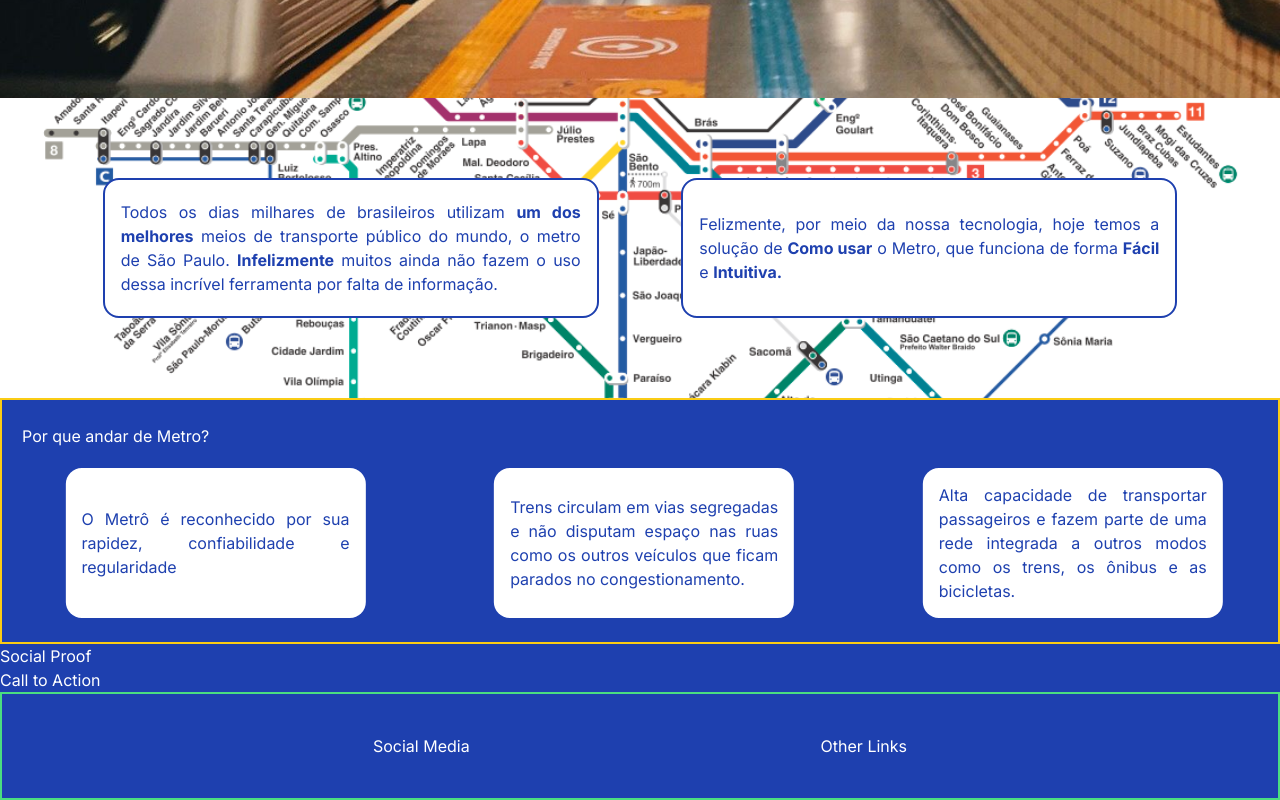
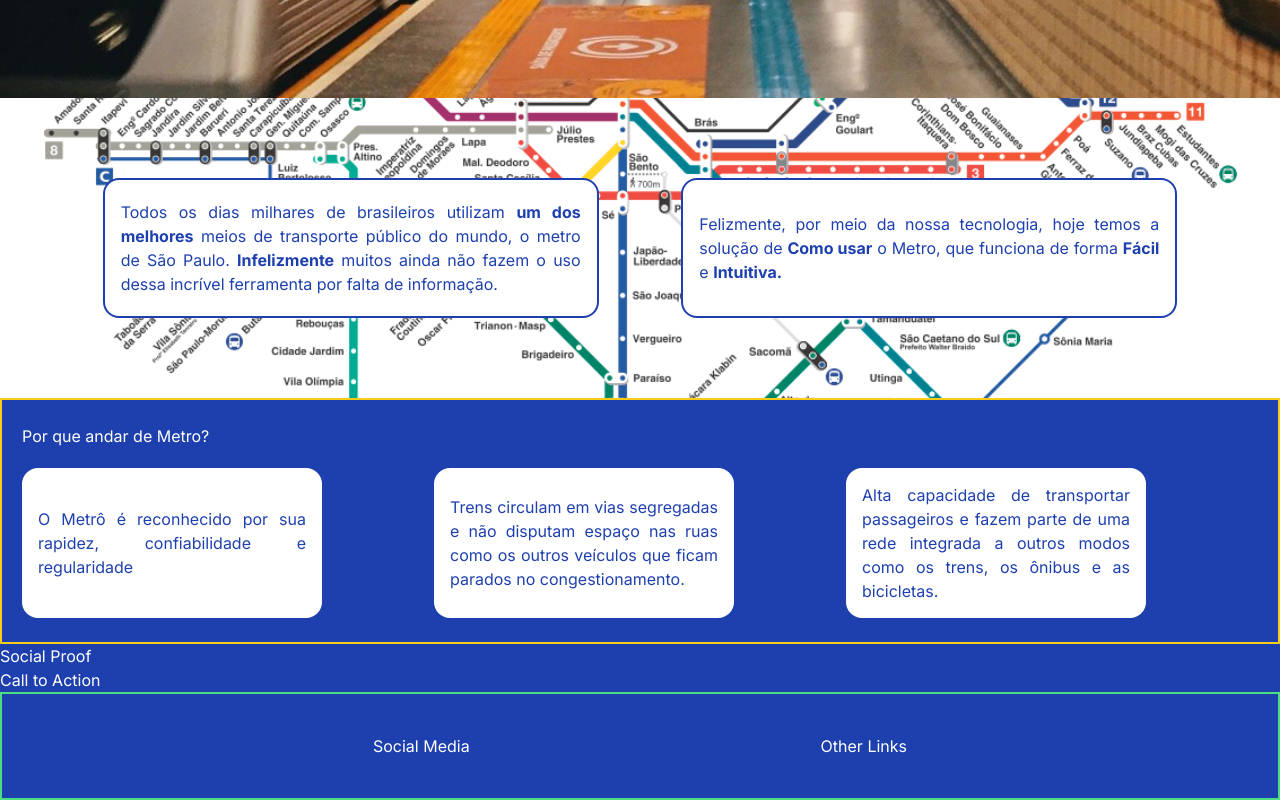
Before and after one commit to xtaveira/nextjs-landing-1, a Next.js app: page / in a window 1280 px wide. Shown: the part 488-1288 px from the top of the page. Built offline with nearby package versions, Linux system fonts and the light colour scheme.

Commit message:
some fix

```diff
--- a/components/Features.tsx
+++ b/components/Features.tsx
@@ -10,16 +10,16 @@
 const Features = () => {
 
   const benefits = [
-    {desc: "A existência do Metrô resulta em reduções de: consumo de combustíveis utilizados pelos outros modos; custos de manutenção e operação de vias; tempos de viagens e de acidentes."},
-    {desc: "O Metrô é reconhecido por sua rapidez, confiabilidade e regularidade"},
-    {desc: "Trens circulam em vias segregadas e não disputam espaço nas ruas como os outros veículos que ficam parados no congestionamento."},
-    {desc: "Alta capacidade de transportar passageiros e fazem parte de uma rede integrada a outros modos como os trens, os ônibus e as bicicletas."},
-    {desc: "A operação da rede do Metrô gera uma série de benefícios, além daqueles devidos a sua própria função."},
-    {desc: "A existência do Metrô resulta em reduções de: emissão de poluentes e dos gases de efeito estufa; redução dos custos operacionais contra ônibus, automóveis e motocicletas;"},
-    {desc: "Morar perto do metrô acaba sendo uma exigência para a maioria das pessoas que usam esse meio de transporte como aliado na busca pela otimização do tempo."},
-    {desc: "Sendo assim, quando botamos na ponta do lápis, mesmo sem o benefício do vale-transporte, andar de metrô gera muito menos gastos do que os carros."},
-    {desc: "Ter uma estação de metrô perto de casa economiza não somente dinheiro, mas também o seu tão precioso tempo."},
-    {desc: "Conquista mais tempo com a sua família, mais tempo para cuidar da sua saúde, do seu bem-estar e, ainda, otimiza o seu dia."},
+    { desc: "A existência do Metrô resulta em reduções de: consumo de combustíveis utilizados pelos outros modos; custos de manutenção e operação de vias; tempos de viagens e de acidentes." },
+    { desc: "O Metrô é reconhecido por sua rapidez, confiabilidade e regularidade" },
+    { desc: "Trens circulam em vias segregadas e não disputam espaço nas ruas como os outros veículos que ficam parados no congestionamento." },
+    { desc: "Alta capacidade de transportar passageiros e fazem parte de uma rede integrada a outros modos como os trens, os ônibus e as bicicletas." },
+    { desc: "A operação da rede do Metrô gera uma série de benefícios, além daqueles devidos a sua própria função." },
+    { desc: "A existência do Metrô resulta em reduções de: emissão de poluentes e dos gases de efeito estufa; redução dos custos operacionais contra ônibus, automóveis e motocicletas;" },
+    { desc: "Morar perto do metrô acaba sendo uma exigência para a maioria das pessoas que usam esse meio de transporte como aliado na busca pela otimização do tempo." },
+    { desc: "Sendo assim, quando botamos na ponta do lápis, mesmo sem o benefício do vale-transporte, andar de metrô gera muito menos gastos do que os carros." },
+    { desc: "Ter uma estação de metrô perto de casa economiza não somente dinheiro, mas também o seu tão precioso tempo." },
+    { desc: "Conquista mais tempo com a sua família, mais tempo para cuidar da sua saúde, do seu bem-estar e, ainda, otimiza o seu dia." },
   ]
 
   return (
@@ -27,22 +27,42 @@
     flex-col md:flex-row">
       <div className="flex flex-col w-full items-start gap-5">
         <h3>Por que andar de Metro?</h3>
+        <div className="w-full md:hidden">
           <Swiper
-        slidesPerView={3}
-        loop={false}
-        autoplay={{delay:0, disableOnInteraction: false}}
-        speed={9000}
+            slidesPerView={1}
+            loop={true}
+            autoplay={{ delay: 0, disableOnInteraction: false }}
+            speed={5000}
             modules={[Autoplay]}
-        className="w-full justify-center items-center flex"
-        spaceBetween={50}
+            className="w-full"
           >
-          {benefits.map((benefit,index) => (
+            {benefits.map((benefit, index) => (
               <SwiperSlide key={index} className='flex items-center'>
                 <FeatureCard text={benefit.desc} />
               </SwiperSlide>
             ))}
           </Swiper>
         </div>
+
+        <div className="w-full md:block hidden">
+          <Swiper
+            slidesPerView={3}
+            loop={true}
+            autoplay={{ delay: 0, disableOnInteraction: false }}
+            speed={5000}
+            modules={[Autoplay]}
+            className="w-full"
+          >
+            {benefits.map((benefit, index) => (
+              <SwiperSlide key={index} className='flex items-center'>
+                <FeatureCard text={benefit.desc} />
+              </SwiperSlide>
+            ))}
+          </Swiper>
+        </div>
+
+
+      </div>
     </section>
   )
 }
```
Lines whose indentation alone changed are shown as unchanged.
